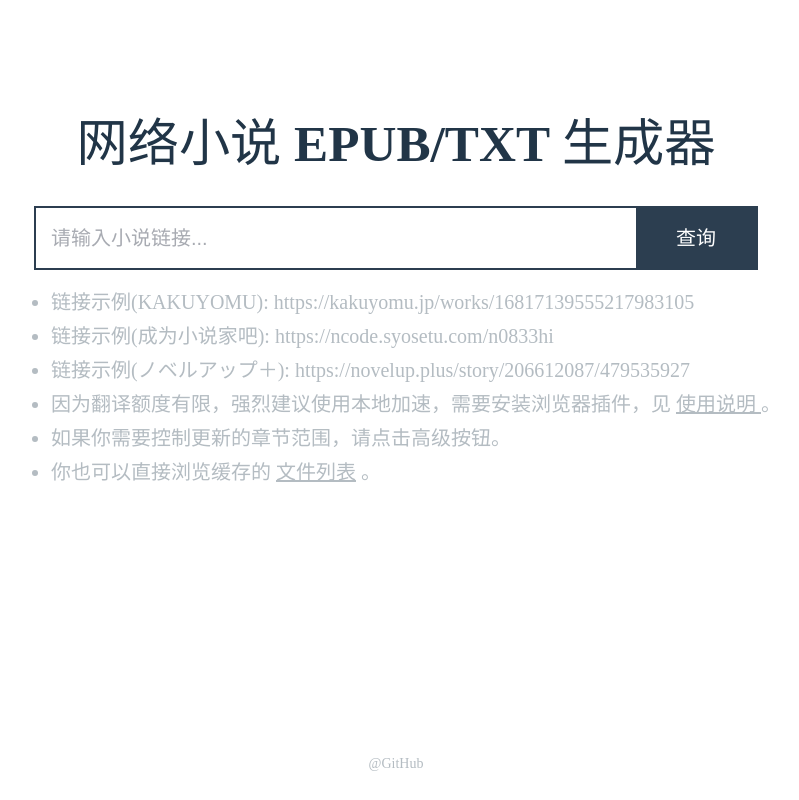
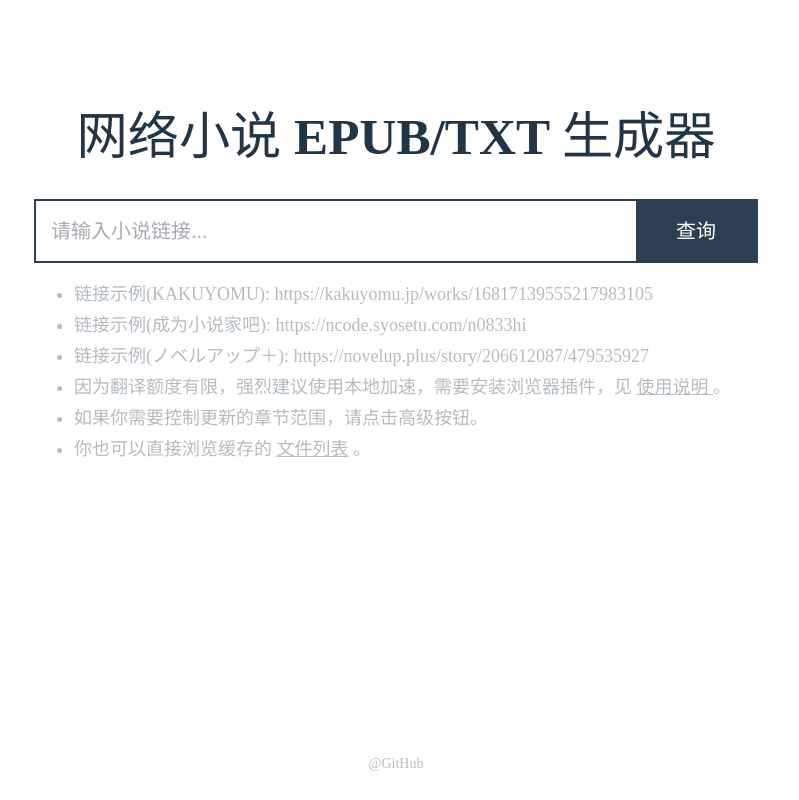
Before and after one commit to FishHawk/auto-novel, a Vue app in the folder frontend/: page / in a window 1280 px wide. Shown: the whole page, without its empty margins (244-1043 px from the left). Built offline with nearby package versions, Linux system fonts and the light colour scheme.

Commit message:
update frontend ui

```diff
--- a/frontend/src/pages/PageQuery.vue
+++ b/frontend/src/pages/PageQuery.vue
@@ -290,7 +290,7 @@ function openDescriptionDialog() {
     />
     <!-- <p>对于Safari浏览器，你可以使用命令xxx启动，来关闭跨域检查。</p> -->
   </el-dialog>
-  <el-col style="margin-top: 15%">
+  <el-col style="margin-top: 15%; margin-bottom: 15%">
     <h1>网络小说 EPUB/TXT 生成器</h1>
 
     <el-row justify="center">
@@ -329,6 +329,7 @@ function openDescriptionDialog() {
     </ul>
 
     <el-row justify="center" style="margin-top: 30px">
+      <el-col :span="24">
         <BookCard
           v-if="bookRef !== undefined"
           :book="bookRef"
@@ -336,6 +337,7 @@ function openDescriptionDialog() {
           @onNormalUpdate="normalUpdate"
           @onLocalBoost="localBoost"
         />
+      </el-col>
     </el-row>
 
     <el-link
@@ -351,7 +353,7 @@ function openDescriptionDialog() {
 <style scoped>
 .support-text {
   color: #b4bcc2;
-  font-size: 20px;
+  font-size: 18px;
   margin-top: 5px;
   margin-bottom: 5px;
 }
```
Lines whose indentation alone changed are shown as unchanged.
